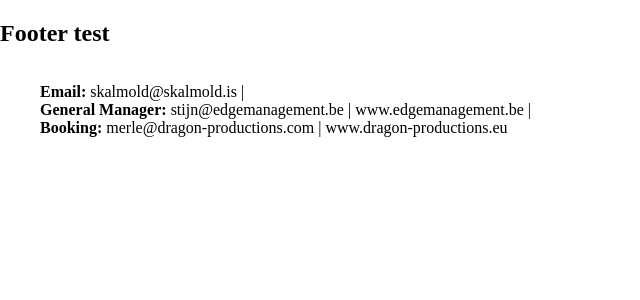
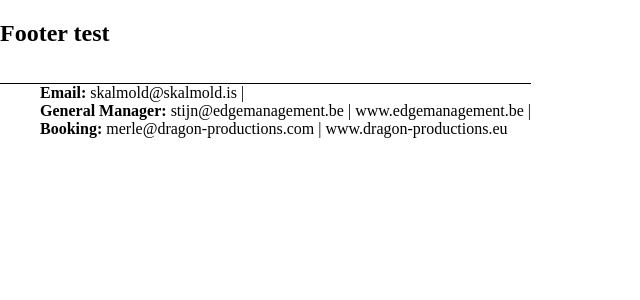
Before and after one commit to bjarkifannar/VSH2A3U, a PHP site: page / in a window 1280 px wide. Shown: the part 96-396 px from the top of the page, without its empty margins (0-640 px from the left). Run offline with PHP 8.4, Linux system fonts and the light colour scheme; style sheets or scripts are compiled from the project's sources.

Commit message:
footer-list
Added border-top 1px

```diff
--- a/Verkefni6/_scss/style.scss
+++ b/Verkefni6/_scss/style.scss
@@ -14,4 +14,5 @@ ul {
 }
 .footer-list {
 	display: inline-block;
+	border-top: solid black 1px;
 }
```
